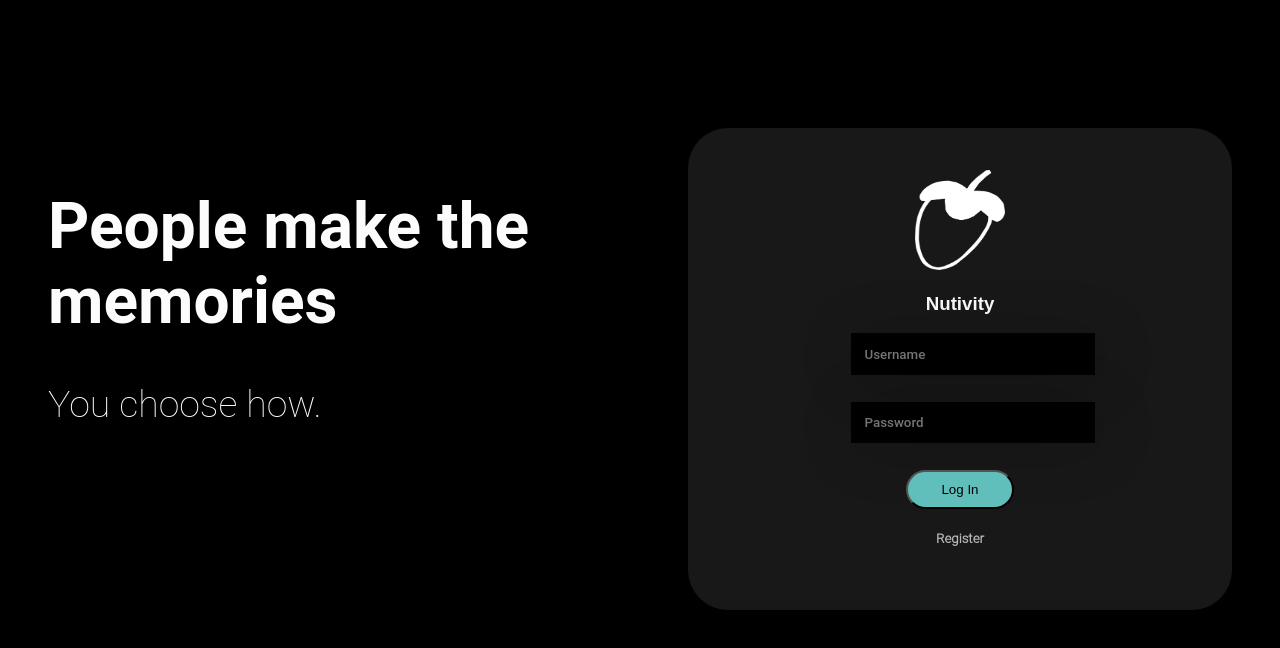
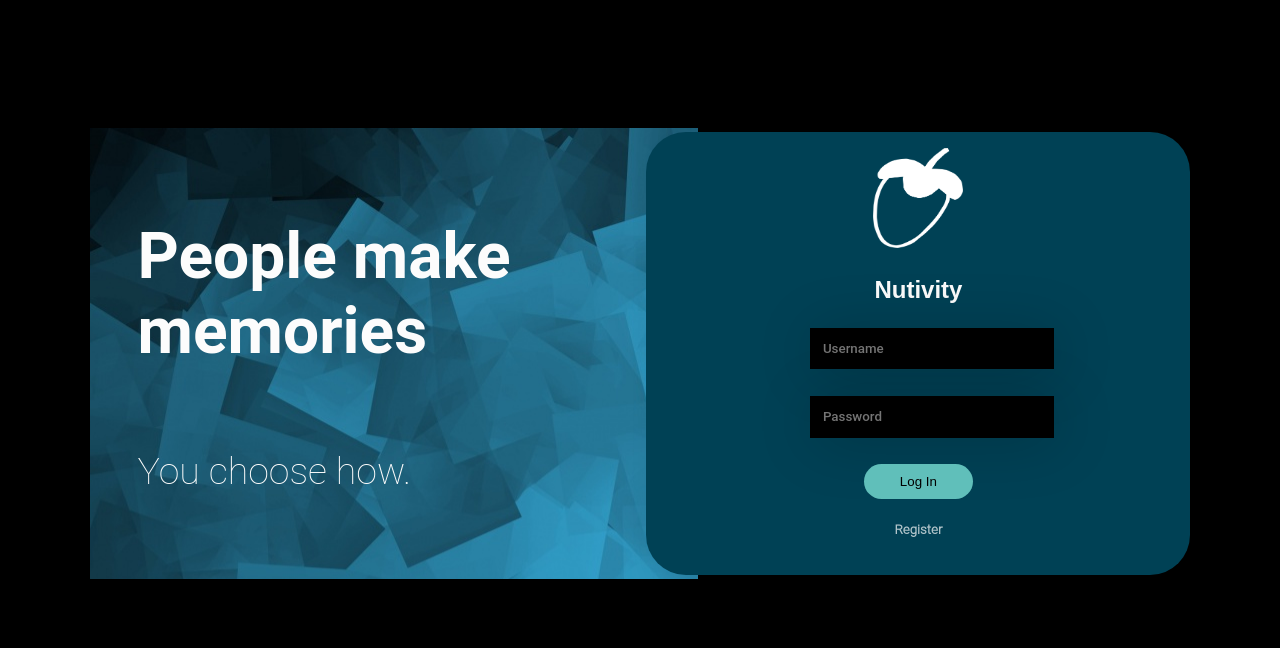
Before and after one commit to dieu-vu/webdev-project-A2021, a plain HTML site: page app/frontend/login.html in a window 1280 px wide. Drawn offline with Linux system fonts and the light colour scheme.

Commit message:
Design completed for login.html and register.html

```diff
--- a/app/frontend/login.html
+++ b/app/frontend/login.html
@@ -9,11 +9,12 @@
 </head>
 
 <body>
+
 <div class="container_layout">
 
     <!--container login page left side-->
     <div class="container_intro">
-        <h1>People make the memories</h1>
+        <h1>People make </br>memories</h1>
         <h3>You choose how.</h3>
     </div>
 
--- a/app/frontend/styles/style.css
+++ b/app/frontend/styles/style.css
@@ -9,7 +9,7 @@ p, h1, h2, input{
 body {
     width: 100%;
     margin: 0;
-    background-color: #000000;
+    background: #000000;
 }
 
 .container_layout {
@@ -22,10 +22,17 @@ body {
 }
 
 .container_intro {
-    width: 50%;
+    display: flex;
+    flex-direction: column;
+    position: relative;
+    padding: 1.5em;
+    width: 40%;
     height: 100%;
     color: #FCFCFC;
+    left: 2%;
     font-size: xx-large;
+    margin-top: 10%;
+    background-image: url("../images/abstract2.jpeg");
 }
 
 .container_login, .container_register {
@@ -33,10 +40,12 @@ body {
     flex-direction: column;
     justify-content: center;
     align-items: center;
-    background: rgb(24, 24, 24);
+    position: relative;
+    right: 2%;
+    width: 40%;
+    height: 100%;
+    background: #004155;
     color: #FCFCFC;
-    width: 40%;
-    height: 450px;
     border-radius: 40px;
     margin-top: 10%;
     backdrop-filter: blur(10px);
@@ -65,6 +74,7 @@ div > button {
     padding: 10px;
     background: #60BFBA;
     border-radius: 50px;
+    border: none;
 }
 
 a {
@@ -81,6 +91,7 @@ a:hover {
 
 .form-wrapper > h3 {
     font-family: Rock Salt, fantasy;
+    font-size: x-large;
 }
 
 .container_intro > h3 {
```
Also changed, not shown: app/frontend/register.html (+1 -1 lines), app/frontend/images/abstract.jpeg (added), app/frontend/images/abstract2.jpeg (added).
